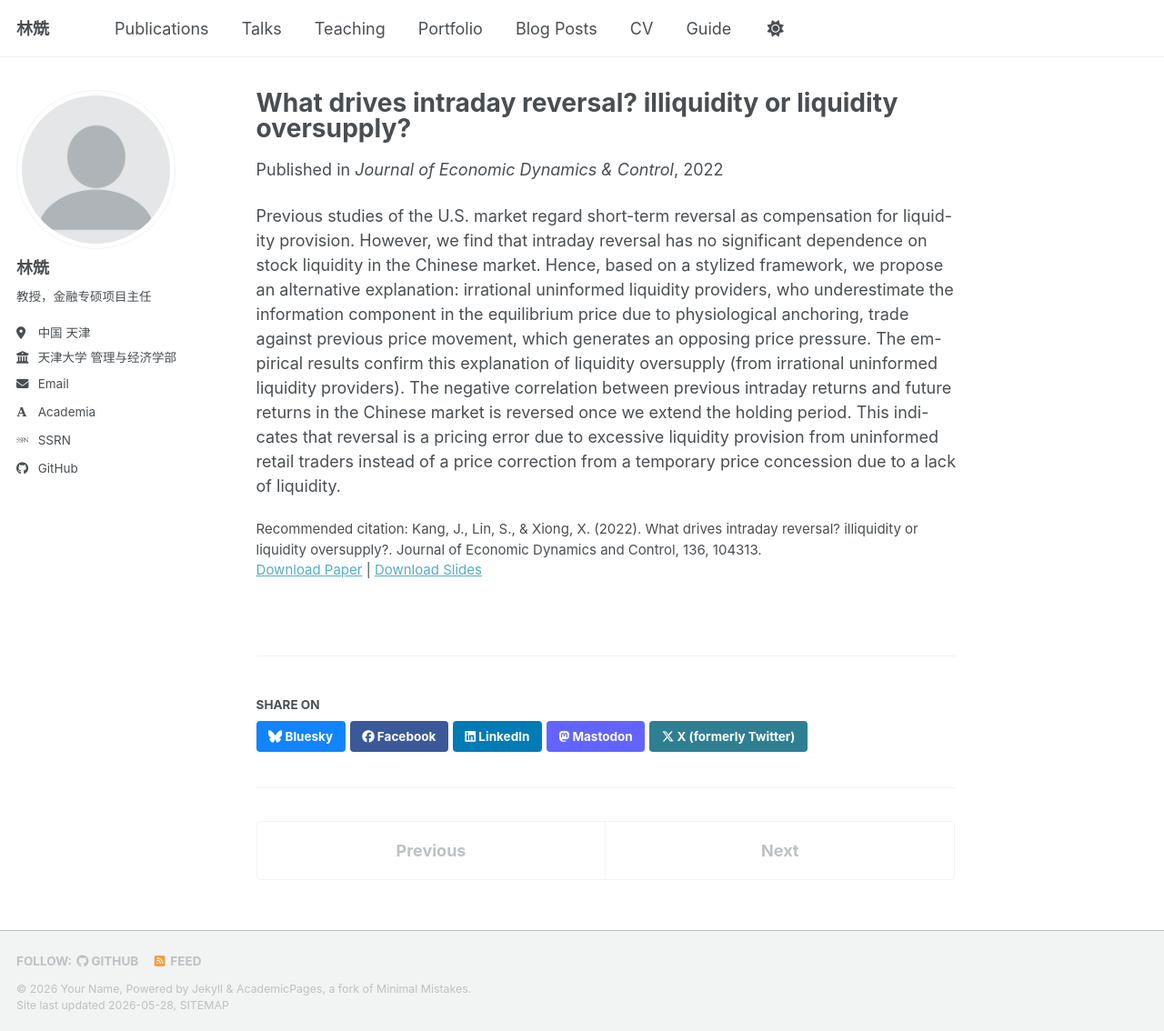
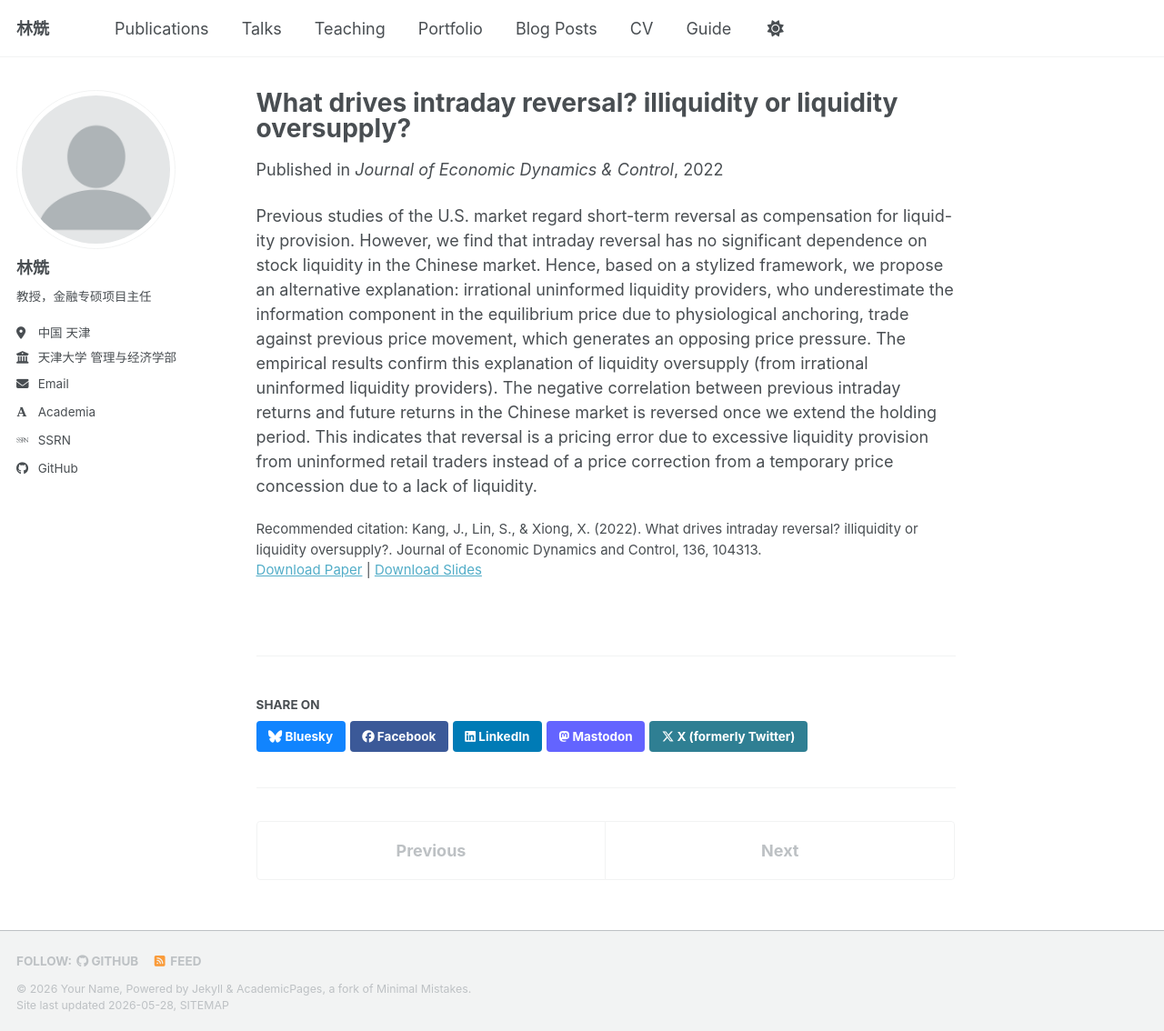
Before and after one commit to LinShen-fin/LinShen-fin.github.io, a Jekyll site: the page built from _publications/2022-IRCN.md, in a window 1280 px wide and 1134 px high. Shown: the whole window at 91% size. Built offline with Jekyll 4.4.1, drawn with Linux system fonts in a browser that asks for light colours; some web fonts are replaced; a script bundle is joined from its source files by our own code; library files that are not in the unit come from our copies.

Commit message:
Update 2022-IRCN.md

```diff
--- a/_publications/2022-IRCN.md
+++ b/_publications/2022-IRCN.md
@@ -11,4 +11,4 @@ slidesurl: ''
 paperurl: ''
 citation: 'Kang, J., Lin, S., & Xiong, X. (2022). What drives intraday reversal? illiquidity or liquidity oversupply?. Journal of Economic Dynamics and Control, 136, 104313.'
 ---
-Previous studies of the U.S. market regard short-term reversal as compensation for liquid- ity provision. However, we find that intraday reversal has no significant dependence on stock liquidity in the Chinese market. Hence, based on a stylized framework, we propose an alternative explanation: irrational uninformed liquidity providers, who underestimate the information component in the equilibrium price due to physiological anchoring, trade against previous price movement, which generates an opposing price pressure. The em- pirical results confirm this explanation of liquidity oversupply (from irrational uninformed liquidity providers). The negative correlation between previous intraday returns and future returns in the Chinese market is reversed once we extend the holding period. This indi- cates that reversal is a pricing error due to excessive liquidity provision from uninformed retail traders instead of a price correction from a temporary price concession due to a lack of liquidity.
+Previous studies of the U.S. market regard short-term reversal as compensation for liquid- ity provision. However, we find that intraday reversal has no significant dependence on stock liquidity in the Chinese market. Hence, based on a stylized framework, we propose an alternative explanation: irrational uninformed liquidity providers, who underestimate the information component in the equilibrium price due to physiological anchoring, trade against previous price movement, which generates an opposing price pressure. The empirical results confirm this explanation of liquidity oversupply (from irrational uninformed liquidity providers). The negative correlation between previous intraday returns and future returns in the Chinese market is reversed once we extend the holding period. This indicates that reversal is a pricing error due to excessive liquidity provision from uninformed retail traders instead of a price correction from a temporary price concession due to a lack of liquidity.
```
